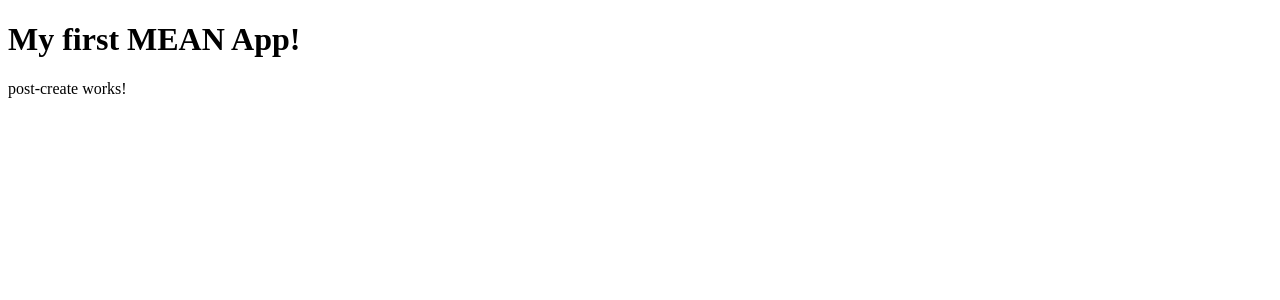
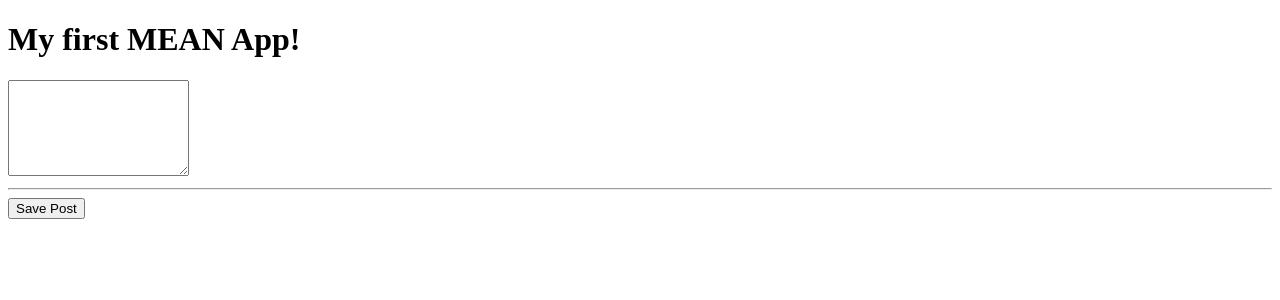
Before and after one commit to jimbandrews/mean-course, an Angular app: page / in a window 1280 px wide. Shown: the top 300 px of the page. Built offline with nearby package versions, Linux system fonts and the light colour scheme.

Commit message:
adding the building blocks for a form to add posts

```diff
--- a/src/app/posts/post-create/post-create.component.html
+++ b/src/app/posts/post-create/post-create.component.html
@@ -1 +1,3 @@
-<p>post-create works!</p>
+<textarea rows="6"></textarea>
+<hr>
+<button>Save Post</button>
```
